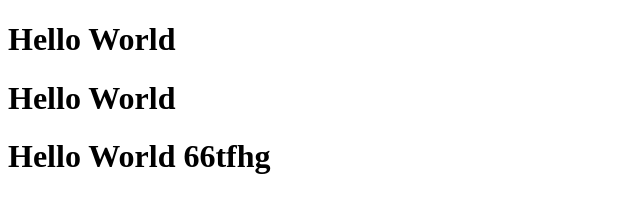
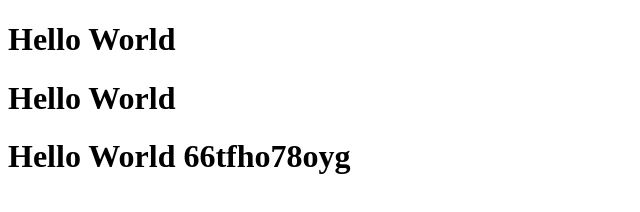
Before and after one commit to vijaykumarmoshservices-collab/new-render-123, a plain HTML site: page index.html in a window 1280 px wide. Shown: the whole page, without its empty margins (0-640 px from the left). Drawn offline with Linux system fonts and the light colour scheme.

Commit message:
auto deploy test

```diff
--- a/index.html
+++ b/index.html
@@ -6,5 +6,5 @@
 <body>
   <h1>Hello World </h1>
   <h1>Hello World </h1>
-   <h1>Hello World  66tfhg </h1>
+   <h1>Hello World  66tfho78oyg </h1>
 </html>
```
Also changed, not shown: test.txt (deleted).
